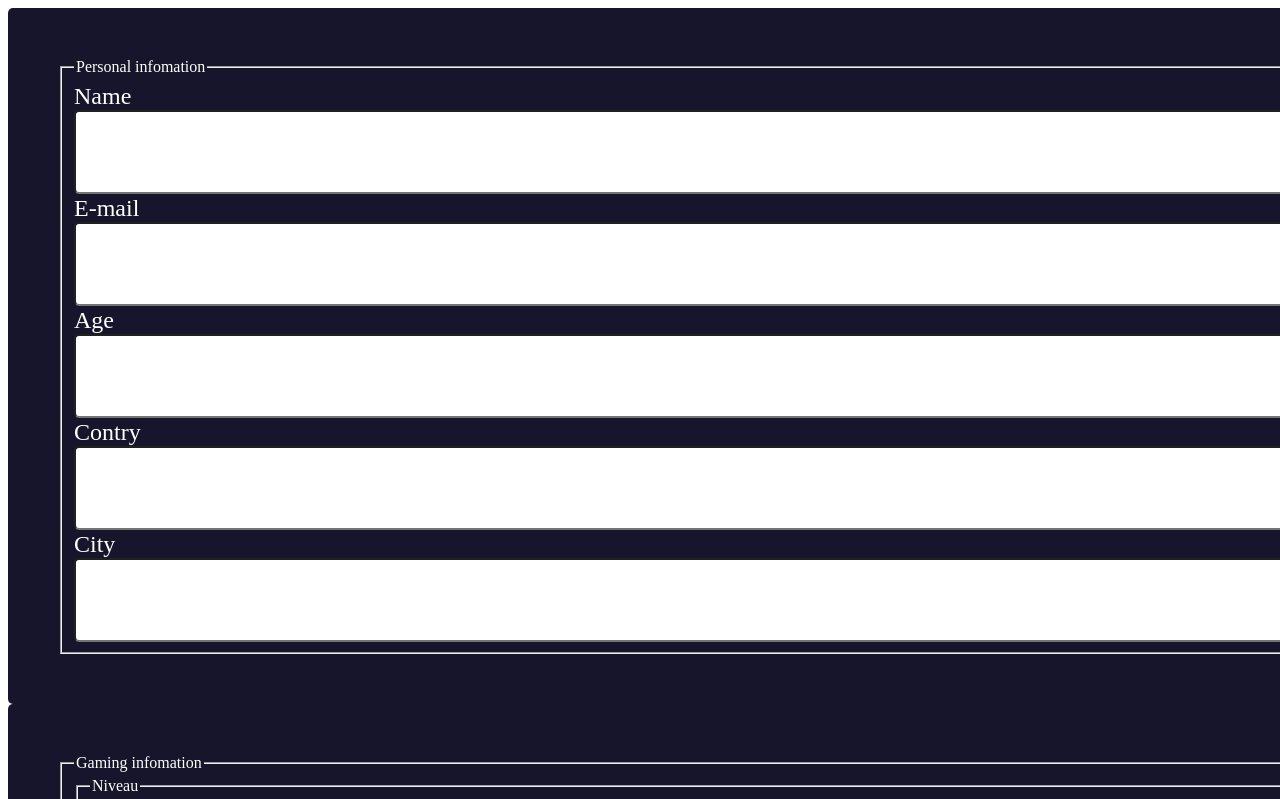
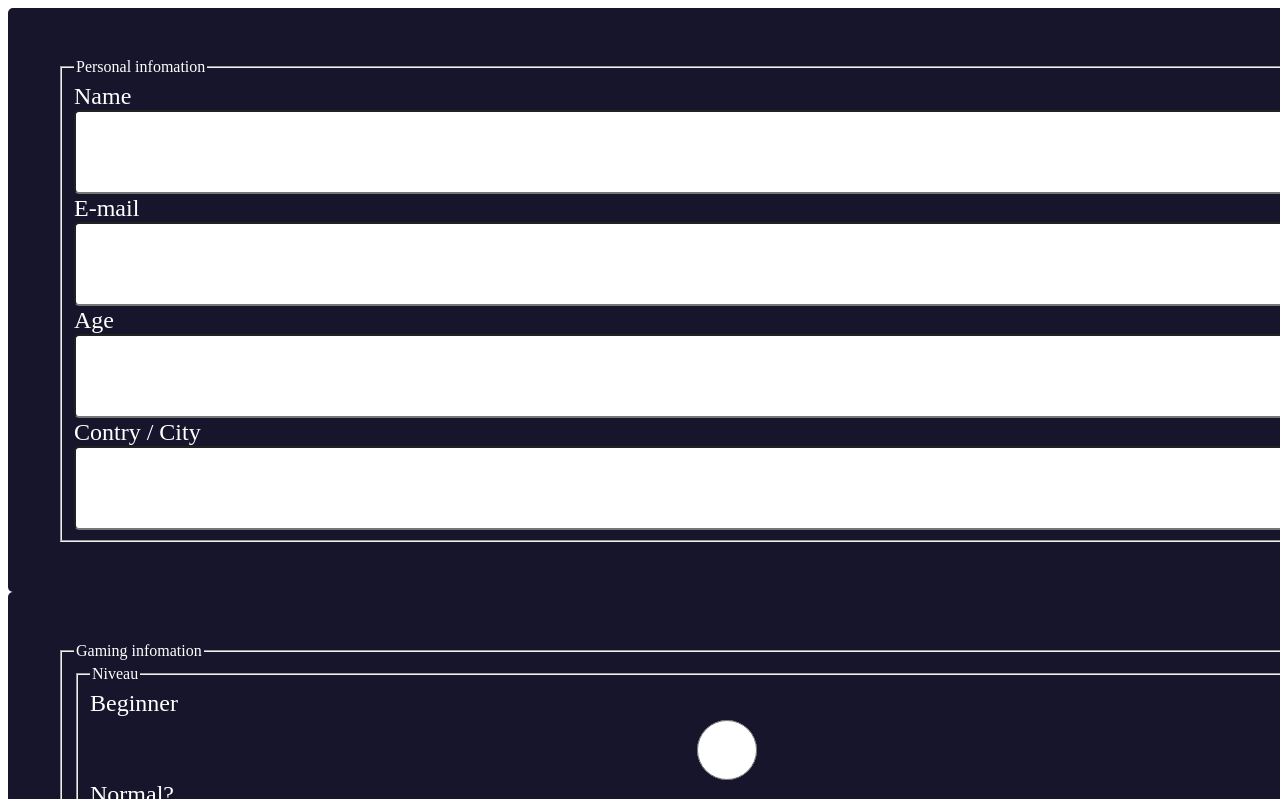
Before and after one commit to sara616b/ezone_form, a website built with Vite: page index.html in a window 1280 px wide. Shown: the top 799 px of the page. Built offline with nearby package versions, Linux system fonts and the light colour scheme.

Commit message:
change form

```diff
--- a/index.html
+++ b/index.html
@@ -34,13 +34,8 @@
           </label>
 
           <label for="contry">
-            Contry
+            Contry / City
             <input type="text" name="contry" id="contry">
-          </label>
-
-          <label for="city">
-            City
-            <input type="text" name="city" id="city">
           </label>
 
         </fieldset>
@@ -166,7 +161,7 @@
 
             <legend>Games</legend>
 
-            <p>Choose your favorite games</p>
+            <p>Choose your favorite game(s)</p>
 
             <label for="game">
               CS:GO
```
